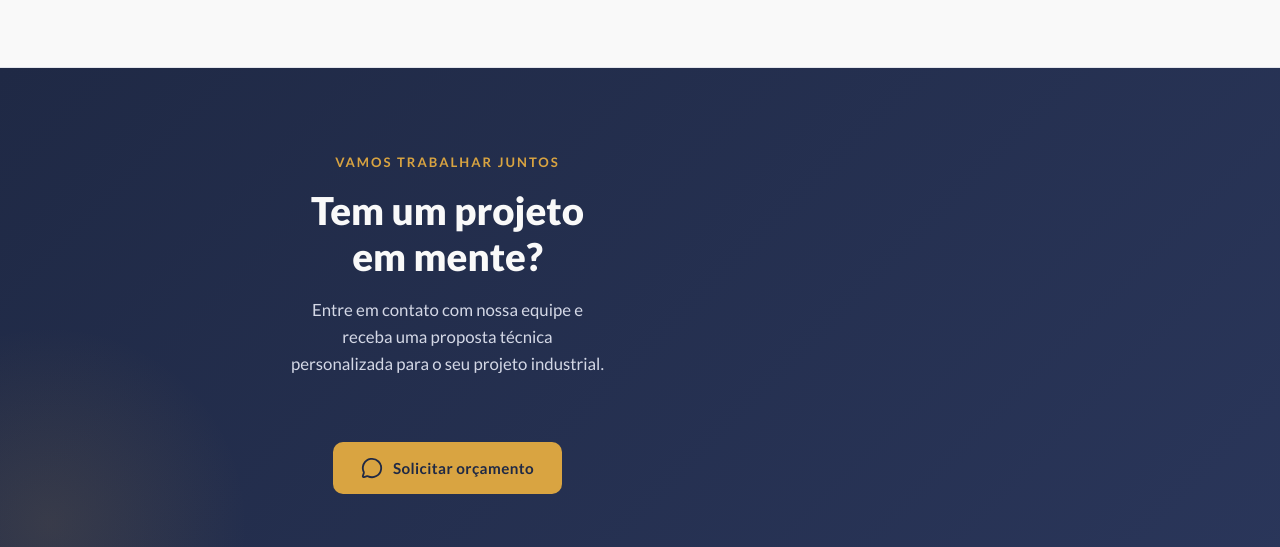
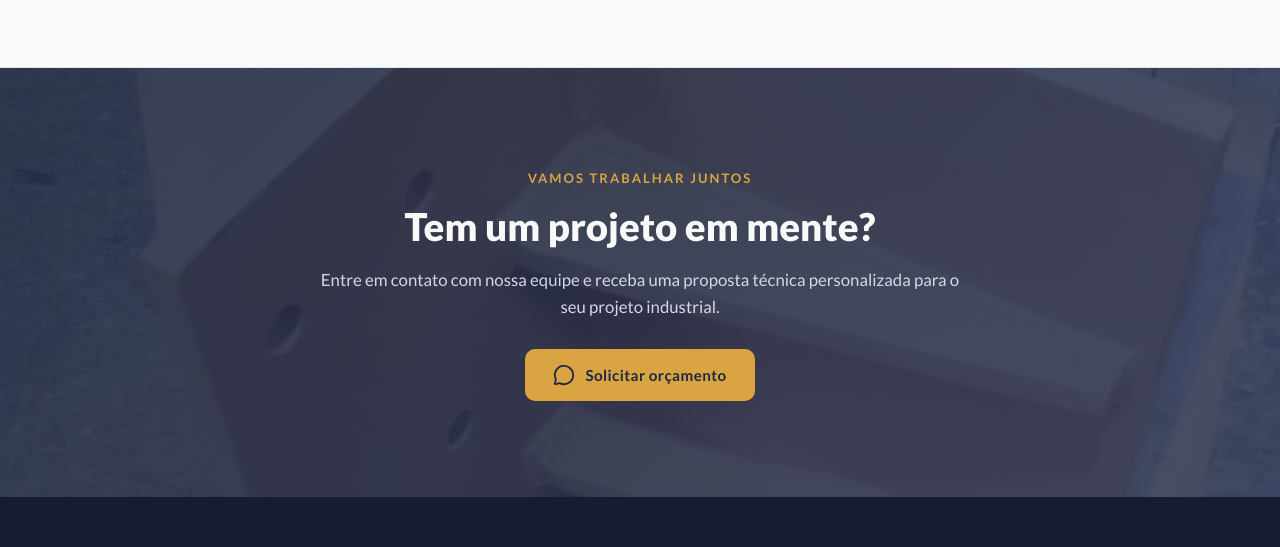
Before and after one commit to matheusjosedesouzabispo-blip/crm-caldeiraria, a website: page quem-somos/index.html in a window 1280 px wide. Shown: the part 1822-2369 px from the top of the page. Drawn offline with Linux system fonts and the light colour scheme.

Commit message:
Enhance contact sections across multiple pages by adding background images and updated styles for improved visual appeal. Refactored HTML structure to include new classes for better styling control. Adjusted button display properties for consistency in user interaction.

```diff
--- a/quem-somos/index.html
+++ b/quem-somos/index.html
@@ -120,13 +120,13 @@
     </section>
 
     <!-- CTA -->
-    <section class="chamada-de-contato" id="fale-conosco" style="padding: 80px 24px;">
-      <div class="conteudo-da-chamada" style="max-width: 700px; margin: 0 auto; text-align: center;">
+    <section class="chamada-de-contato chamada-de-contato--centralizada chamada-de-contato--fundo-bases" id="fale-conosco">
+      <div class="conteudo-da-chamada">
         <div class="texto-da-chamada">
           <span class="etiqueta-de-secao">Vamos trabalhar juntos</span>
           <h2>Tem um projeto em mente?</h2>
           <p>Entre em contato com nossa equipe e receba uma proposta técnica personalizada para o seu projeto industrial.</p>
-          <a href="https://wa.me/5511934001952?text=Ol%C3%A1!%20Gostaria%20de%20solicitar%20um%20or%C3%A7amento." class="botao-primario botao-com-icone" target="_blank" rel="noopener" style="margin-top: 28px; display: inline-flex;"><i data-lucide="message-circle" class="icone-lucide" aria-hidden="true"></i> Solicitar orçamento</a>
+          <a href="https://wa.me/5511934001952?text=Ol%C3%A1!%20Gostaria%20de%20solicitar%20um%20or%C3%A7amento." class="botao-primario botao-com-icone" target="_blank" rel="noopener"><i data-lucide="message-circle" class="icone-lucide" aria-hidden="true"></i> Solicitar orçamento</a>
         </div>
       </div>
     </section>
--- a/style.css
+++ b/style.css
@@ -1071,6 +1071,51 @@ body.lightbox-aberto {
   height: 400px;
   background: radial-gradient(circle, rgba(217,164,65,0.12) 0%, transparent 70%);
   pointer-events: none;
+  z-index: 1;
+}
+.chamada-de-contato--com-fundo::before,
+.chamada-de-contato--centralizada::before {
+  display: none;
+}
+.chamada-de-contato--com-fundo::after,
+.chamada-de-contato--centralizada::after {
+  content: "";
+  position: absolute;
+  inset: 0;
+  background: linear-gradient(135deg, rgba(31, 41, 69, 0.88) 0%, rgba(42, 54, 90, 0.84) 100%);
+  pointer-events: none;
+  z-index: 1;
+}
+.chamada-de-contato--com-fundo {
+  background-size: cover;
+  background-position: center;
+  background-image: url('/assets/img/bases-de-maquina-sob-desenho-1.webp');
+}
+.chamada-de-contato--centralizada {
+  padding: 96px 24px;
+  background-size: cover;
+  background-position: center;
+}
+.chamada-de-contato--centralizada .conteudo-da-chamada {
+  grid-template-columns: 1fr;
+  max-width: 720px;
+  justify-items: center;
+  text-align: center;
+}
+.chamada-de-contato--centralizada .texto-da-chamada {
+  max-width: 640px;
+}
+.chamada-de-contato--centralizada .texto-da-chamada > p {
+  margin-bottom: 28px;
+}
+.chamada-de-contato--fundo-revestimento {
+  background-image: url('/assets/img/revestimento-em-moinhos.webp');
+}
+.chamada-de-contato--fundo-bases {
+  background-image: url('/assets/img/bases-de-maquina-sob-desenho-2.webp');
+}
+.chamada-de-contato--fundo-rosca {
+  background-image: url('/assets/img/fabricacao-de-rosca-transportadora-2.webp');
 }
 .conteudo-da-chamada {
   max-width: var(--largura-maxima);
@@ -1170,8 +1215,13 @@ body.lightbox-aberto {
   background-color: var(--claro-suave);
   color: inherit;
   padding: 100px 24px;
+  background-image: linear-gradient(rgba(249, 249, 249, 0.9), rgba(249, 249, 249, 0.93)),
+    url('/assets/img/fabricacao-de-tanques-2.webp');
+  background-size: cover;
+  background-position: center;
 }
-.chamada-de-contato--clara::before { display: none; }
+.chamada-de-contato--clara::before,
+.chamada-de-contato--clara::after { display: none; }
 .chamada-de-contato--clara .texto-da-chamada h2 {
   color: var(--azul-institucional);
 }
@@ -1200,7 +1250,7 @@ body.lightbox-aberto {
   box-shadow: 0 12px 40px rgba(42,54,90,0.12);
 }
 .texto-da-chamada--com-imagem {
-  background-image: linear-gradient(rgba(249,249,249,0.84), rgba(249,249,249,0.84)), url('/assets/img/contato-canais.webp');
+  background-image: linear-gradient(rgba(249,249,249,0.86), rgba(249,249,249,0.88)), url('/assets/img/quem-somos-equipe.webp');
   background-size: cover;
   background-position: center;
   border-radius: var(--raio-padrao);
```
Also changed, not shown: blog/index.html (+3 -3 lines), depoimentos/index.html (+3 -3 lines), index.html (+1 -1 lines).
